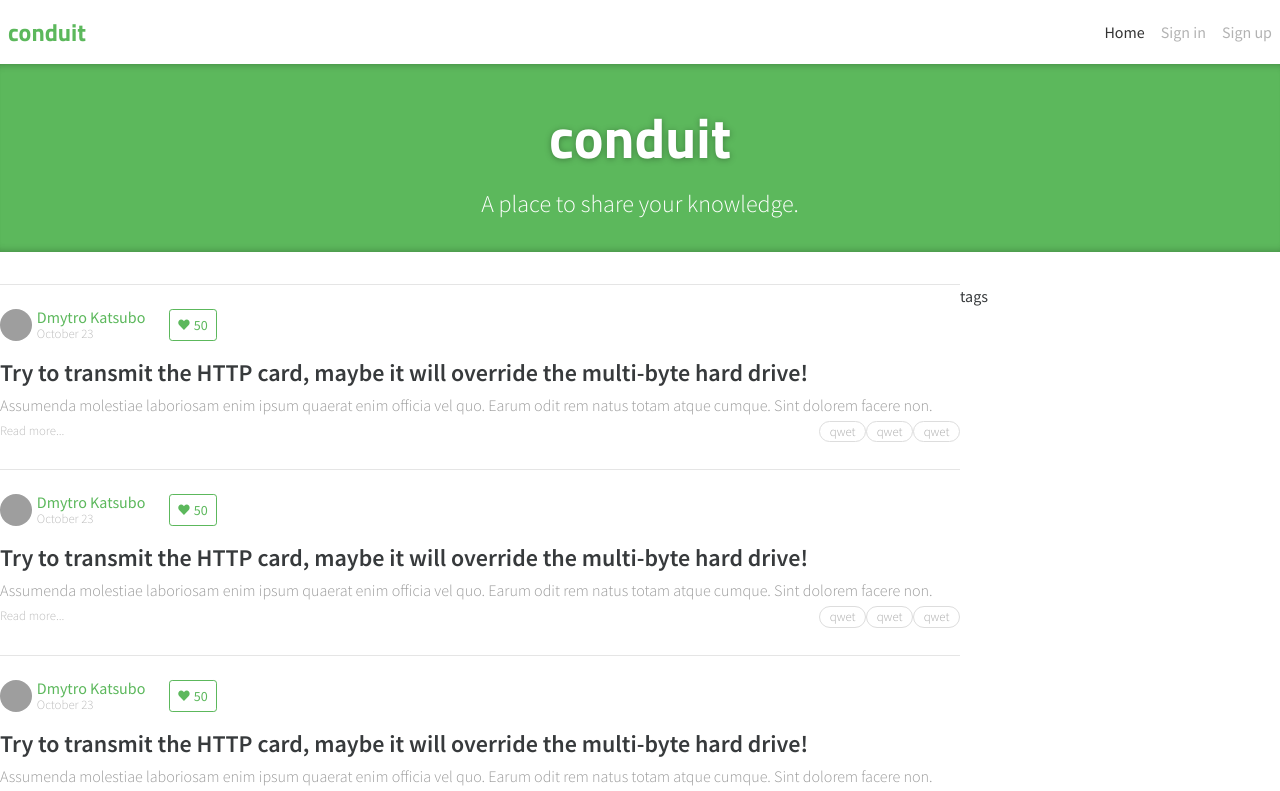
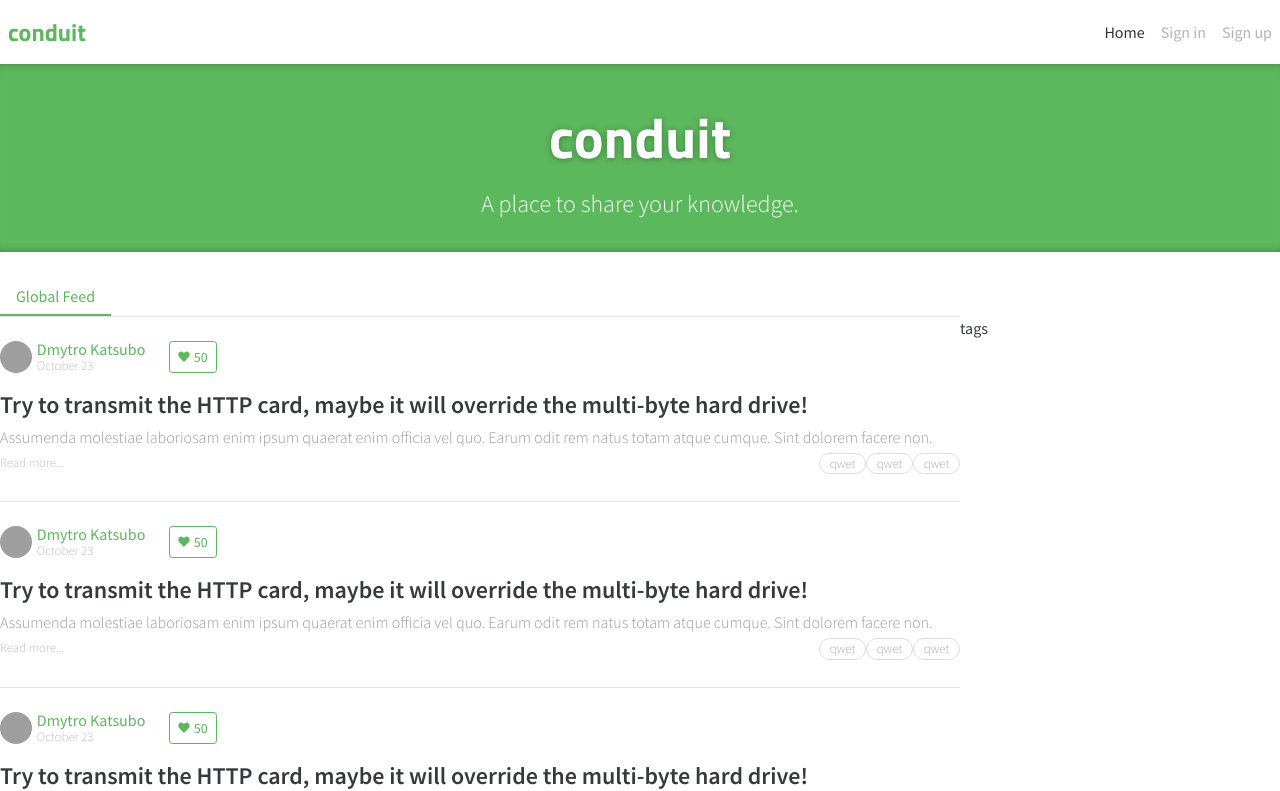
Before and after one commit to KatsuboDmytro/conduit, a React (Create React App) app: page / in a window 1280 px wide. Shown: the top 791 px of the page. Built offline with nearby package versions, Linux system fonts and the light colour scheme; grey boxes are pictures that could not be loaded; a web font is replaced by a local one.

Commit message:
add feed button

```diff
--- a/package.json
+++ b/package.json
@@ -3,6 +3,7 @@
   "version": "0.1.0",
   "private": true,
   "dependencies": {
+    "@reduxjs/toolkit": "^1.9.5",
     "@testing-library/jest-dom": "^5.16.5",
     "@testing-library/react": "^13.4.0",
     "@testing-library/user-event": "^13.5.0",
--- /dev/null
+++ b/src/modules/feed/components/feed-toggle/feed-toggle.component.tsx
@@ -0,0 +1,19 @@
+import { FC } from 'react';
+import { NavLink } from'react-router-dom'
+import { ArticleList } from '../index';
+
+interface FeedToggleProps {}
+
+export const FeedToggle: FC<FeedToggleProps> = () => {
+  return (
+    <div className='h-8'>
+      <ul className='flex'>
+        <li>
+          <NavLink to={'/'} className='bg-white border-b-2 border-conduit-green py-2 px-4 hover:no-underline'>
+            Global Feed
+          </NavLink>
+        </li>
+      </ul>
+    </div>
+  )
+}
--- a/src/modules/feed/components/feed/feed.component.tsx
+++ b/src/modules/feed/components/feed/feed.component.tsx
@@ -1,14 +1,17 @@
 import { FC } from 'react';
-import { ArticleList } from '../index';
+import { ArticleList, FeedToggle } from '../index';
 import { Container } from '../../../../common/components';
 
 interface FeedProps {}
 
 export const Feed: FC<FeedProps> = () => {
   return (
-    <div className='flex'>
-      <ArticleList />
-      <div className='w-1/4'>tags</div>
-    </div>
+    <Container>
+      <FeedToggle />
+      <div className='flex'>
+        <ArticleList />
+        <div className='w-1/4'>tags</div>
+      </div>
+    </Container>
   )
 }
--- a/src/modules/feed/components/index.ts
+++ b/src/modules/feed/components/index.ts
@@ -3,5 +3,6 @@ import { FavouriteButton } from './favourite-button/favourite-button.component';
 import { TagList } from './tag-list/tag-list.component';
 import { ArticleList } from './article-list/article-list.component';
 import { Feed } from './feed/feed.component';
+import { FeedToggle } from './feed-toggle/feed-toggle.component';
 
-export { Article, TagList, FavouriteButton, Feed, ArticleList }
+export { Article, TagList, FavouriteButton, Feed, ArticleList, FeedToggle }
```
Also changed, not shown: 1 other file (tests, documents, lock files or other folders).
